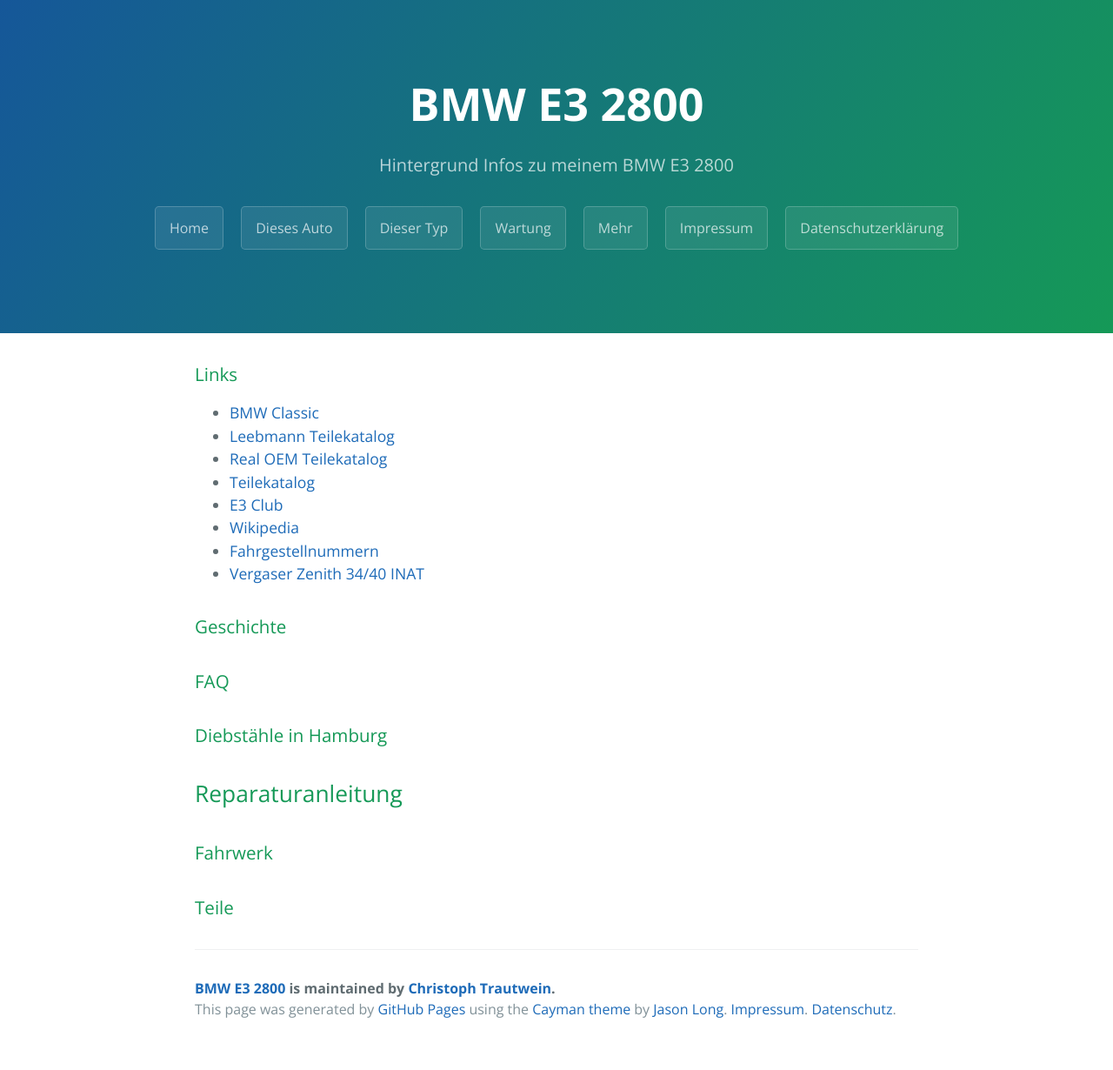
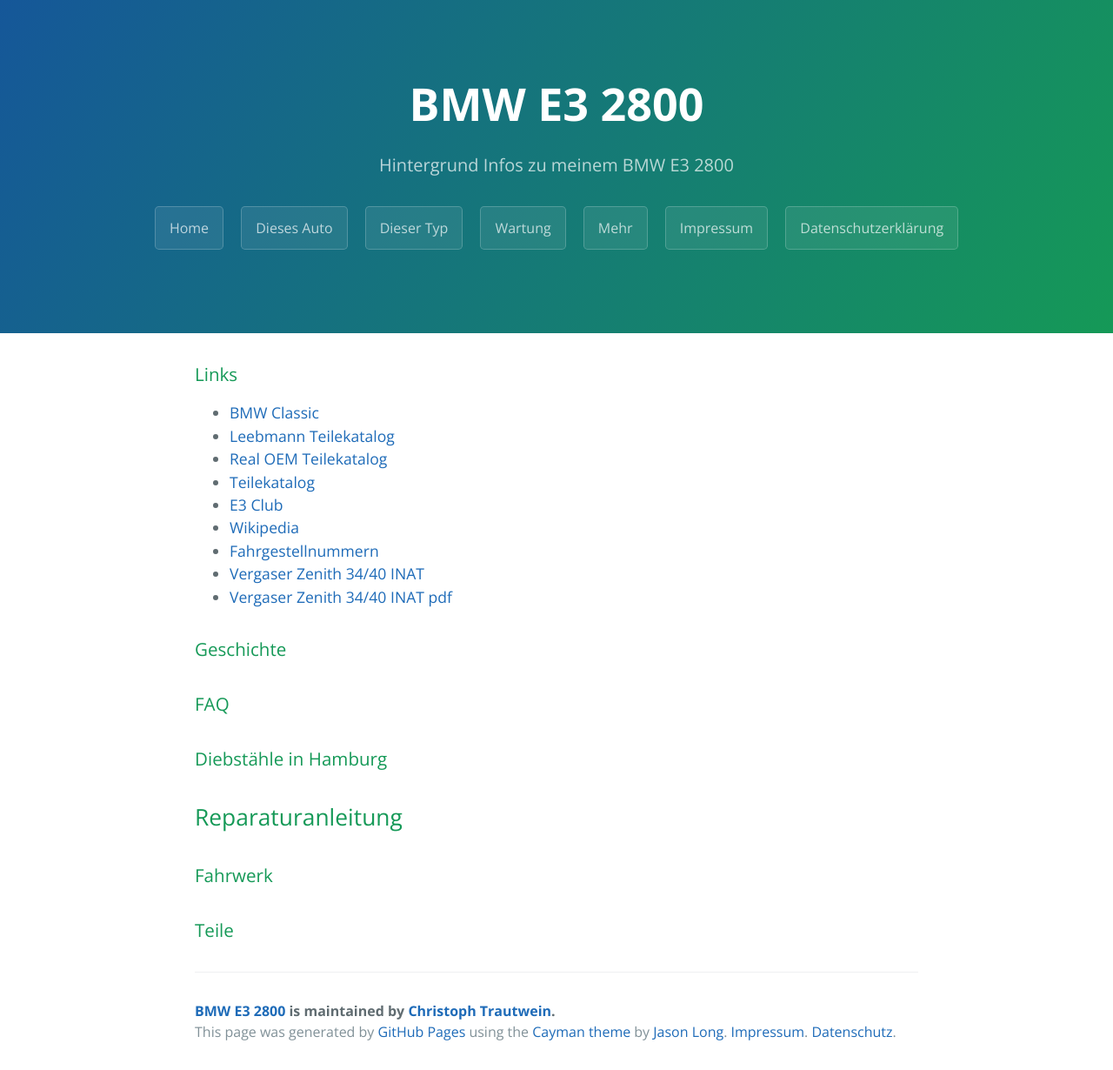
Before and after one commit to trautw/BMW-E3-2800, a Jekyll site: the page built from docs/_pages/04_more.md, in a window 1280 px wide. Shown: the whole page at 87% size. Built offline with Jekyll 4.4.1, drawn with Linux system fonts in a browser that asks for light colours; before the commit the page ends 1204 px from its top, so only the background shows below that.

Commit message:
Update 04_more.md

```diff
--- a/docs/_pages/04_more.md
+++ b/docs/_pages/04_more.md
@@ -13,6 +13,7 @@ permalink: /more/
 * [Wikipedia](https://de.wikipedia.org/wiki/BMW_E3)
 * [Fahrgestellnummern](http://bmw-e3-club.de/fahrgestellnummern/)
 * [Vergaser Zenith 34/40 INAT](http://www.senatorman.de/vergaser_3540inat.htm)
+* [Vergaser Zenith 34/40 INAT pdf](http://www.strichacht-forum.de/knowhow-v2/images/e/e9/ZENITH_VERGASER_BESCHREIBUNG.pdf)
 
 ### Geschichte
 
```
